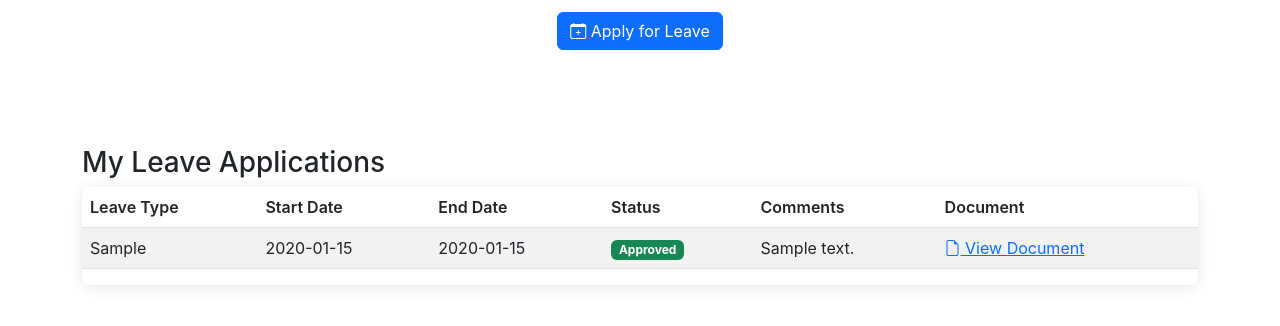
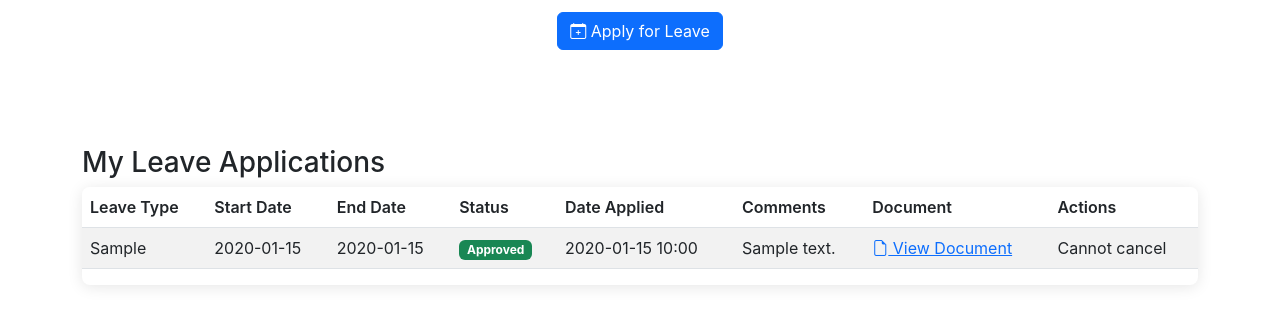
Before and after one commit to AdamDono/jama, a Flask app: page /landing in a window 1280 px wide. Shown: the part 214-540 px from the top of the page. Run offline with Flask 3, Linux system fonts and the light colour scheme; the visitor is signed in with stand-in values (Sample User, id 1); a database or web service that is not in the repository returns one stand-in record (values such as "Sample title"); some libraries are stand-ins or nearby versions.

Commit message:
added  view and calcenl leave problem is the cannot delete popuyp

```diff
--- a/app.py
+++ b/app.py
@@ -451,3 +451,36 @@ def apply_leave():
 def allowed_file(filename):
     return '.' in filename and \
            filename.rsplit('.', 1)[1].lower() in {'png', 'jpg', 'jpeg', 'pdf'}
+
+@app.route('/cancel_leave/<int:leave_id>', methods=['POST'])
+def cancel_leave(leave_id):
+    if 'user_id' not in session:
+        return jsonify({'success': False, 'message': 'Unauthorized'}), 401
+
+    conn = get_db_connection()
+    cur = conn.cursor()
+
+    try:
+        # Check if the leave application belongs to the logged-in user and is pending
+        cur.execute('''
+            SELECT * FROM leave_applications
+            WHERE id = %s AND user_id = %s AND status = 'Pending'
+        ''', (leave_id, session['user_id']))
+        leave = cur.fetchone()
+
+        if not leave:
+            return jsonify({'success': False, 'message': 'Leave application not found or cannot be canceled'}), 404
+
+        # Delete the leave application
+        cur.execute('DELETE FROM leave_applications WHERE id = %s', (leave_id,))
+        conn.commit()
+
+        return jsonify({'success': True, 'message': 'Leave application canceled successfully'})
+
+    except Exception as e:
+        conn.rollback()
+        return jsonify({'success': False, 'message': str(e)}), 500
+
+    finally:
+        cur.close()
+        conn.close()
--- a/templates/landing.html
+++ b/templates/landing.html
@@ -99,8 +99,8 @@
                 <i class="bi bi-calendar-plus"></i> Apply for Leave
             </a>
         </div>
+<!--
 
-        <!-- Leave Applications Table -->
         <div class="mt-5">
             <h3>My Leave Applications</h3>
             <div class="table-responsive">
@@ -151,6 +151,96 @@
         </div>
         {% endif %}
     </div>
+-->
+<!-- Leave Applications Table -->
+<div class="mt-5">
+    <h3>My Leave Applications</h3>
+    <div class="table-responsive">
+        <table class="table table-striped table-hover">
+            <thead>
+                <tr>
+                    <th>Leave Type</th>
+                    <th>Start Date</th>
+                    <th>End Date</th>
+                    <th>Status</th>
+                    <th>Date Applied</th>
+                    <th>Comments</th>
+                    <th>Document</th>
+                    <th>Actions</th>
+                </tr>
+            </thead>
+            <tbody>
+                {% for leave in leaves %}
+                <tr>
+                    <td>{{ leave['leave_type'] }}</td>
+                    <td>{{ leave['start_date'].strftime('%Y-%m-%d') }}</td>
+                    <td>{{ leave['end_date'].strftime('%Y-%m-%d') }}</td>
+                    <td>
+                        <span class="badge
+                            {% if leave['status'] == 'Approved' %}bg-success
+                            {% elif leave['status'] == 'Rejected' %}bg-danger
+                            {% else %}bg-warning{% endif %}">
+                            {{ leave['status'] }}
+                        </span>
+                    </td>
+                    <td>{{ leave['created_at'].strftime('%Y-%m-%d %H:%M') }}</td>
+                    <td>{{ leave['comments'] }}</td>
+                    <td>
+                        {% if leave['document_path'] %}
+                        <a href="{{ url_for('static', filename='uploads/' + leave['document_path']) }}" target="_blank">
+                            <i class="bi bi-file-earmark"></i> View Document
+                        </a>
+                        {% else %}
+                        No Document
+                        {% endif %}
+                    </td>
+                    <td>
+                        {% if leave['status'].lower() == 'pending' %}
+                        <button class="btn btn-sm btn-danger"
+                                onclick="cancelLeave({{ leave['id'] }})">
+                            <i class="bi bi-x-circle"></i> Cancel
+                        </button>
+                        {% else %}
+                        <span>Cannot cancel</span>
+                        {% endif %}
+                    </td>
+                </tr>
+                {% else %}
+                <tr>
+                    <td colspan="8" class="text-center">No leave applications found</td>
+                </tr>
+                {% endfor %}
+            </tbody>
+        </table>
+    </div>
+</div>
+
+
+<script>
+    function cancelLeave(leaveId) {
+        if (confirm("Are you sure you want to cancel this leave application?")) {
+            fetch(`/cancel_leave/${leaveId}`, {
+                method: 'POST',
+                headers: {
+                    'Content-Type': 'application/json',
+                },
+            })
+            .then(response => response.json())
+            .then(data => {
+                if (data.success) {
+                    alert("Leave application canceled successfully!");
+                    window.location.reload(); // Refresh the page to update the table
+                } else {
+                    alert("Failed to cancel leave application.");
+                }
+            })
+            .catch(error => {
+                console.error('Error:', error);
+                alert("An error occurred while canceling the leave application.");
+            });
+        }
+    }
+    </script>
 
     <script>
     function confirmDelete(employeeId) {
```
